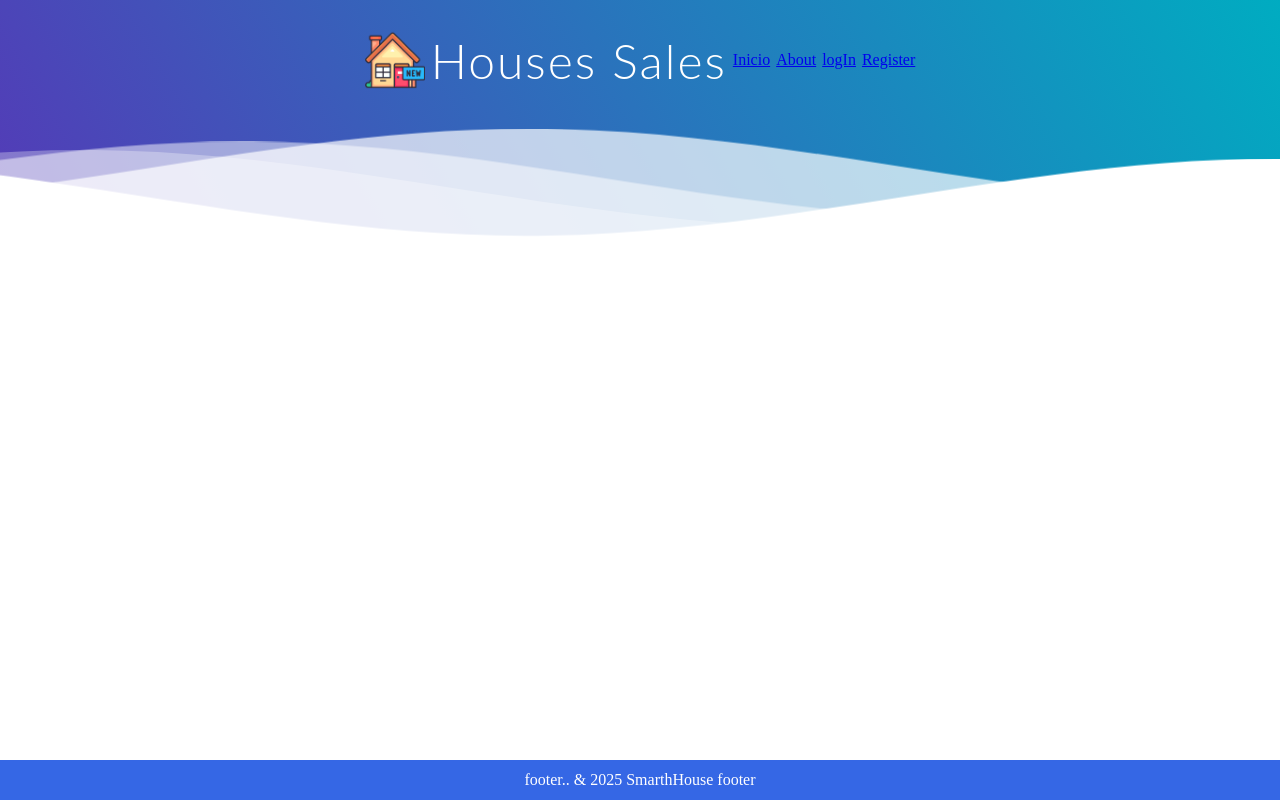
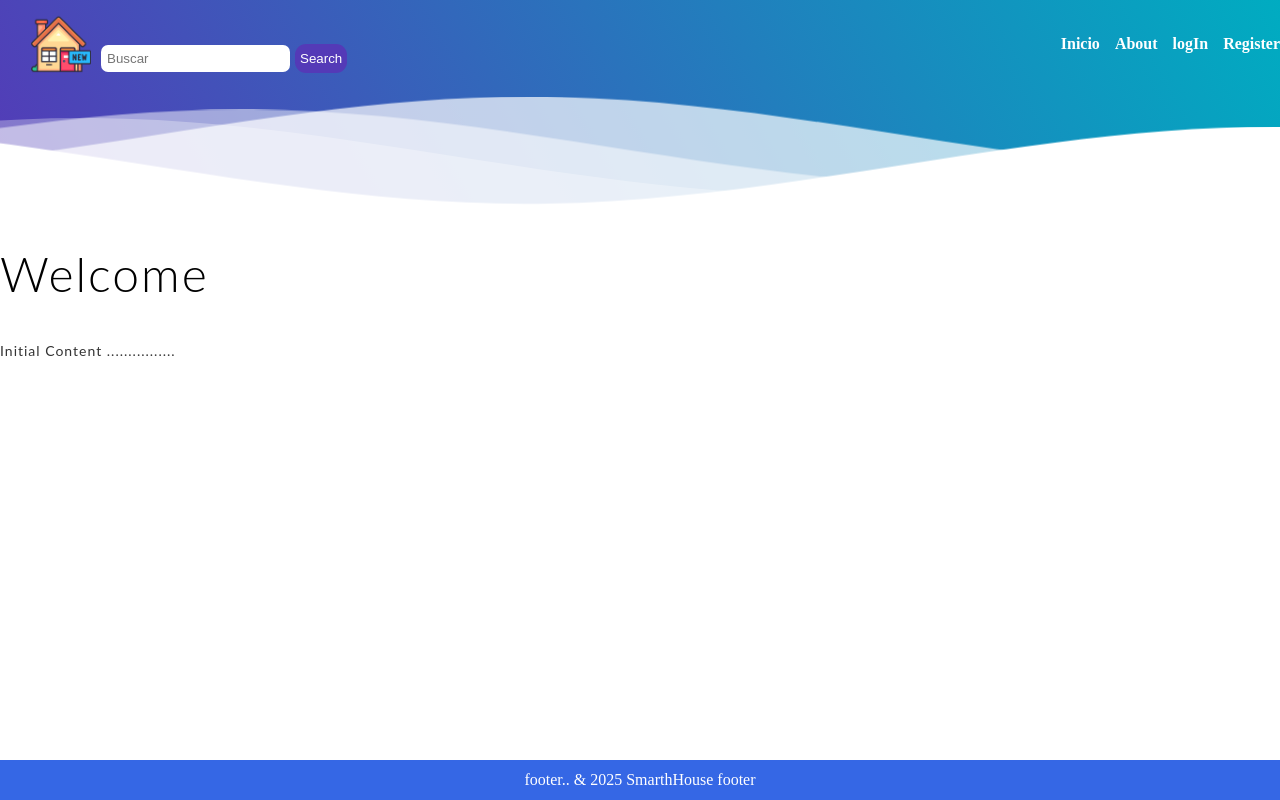
Before and after one commit to SalvadorGonzalezG/SmartHouse, a website with bundled scripts: page index.html in a window 1280 px wide. Built offline with nearby package versions, Linux system fonts and the light colour scheme.

Commit message:
Añadiendo buscardor & button search add styles

```diff
--- a/index.html
+++ b/index.html
@@ -25,14 +25,19 @@
 
     <!--Content before waves-->
     <div class="inner-header flex">
-    <img class="img-header" src="./src/assets/house.png" alt="" >
-    <h1>Houses Sales </h1>
+        <div class="left-section">
+        <img class="img-header" src="./src/assets/house.png" alt="" >
+
+        <input class="search-input" placeholder="Buscar" />
+         <button class="search-btn">Search</button>
+    </div>
+    <div class="right-section">
     <a href="/" data-router>Inicio</a>
             <a href="/about" data-router>About</a>
             <a href="/login">logIn</a>
             <a href="/register">Register</a>
     </div>
-
+</div>
     <!--Waves Container-->
     <div>
     <svg class="waves" xmlns="http://www.w3.org/2000/svg" xmlns:xlink="http://www.w3.org/1999/xlink"
--- a/src/css/index.css
+++ b/src/css/index.css
@@ -2,6 +2,12 @@ html{
     min-height: 100%;
     position: relative;
 }
+@media screen and (max-width: 480px) {
+    html {
+      min-height: 100%;
+      position:absolute;
+    }
+  }
 
 body{
     margin: 0;
@@ -39,7 +45,7 @@ p {
 
 .header {
   position:relative;
-  text-align:center;
+  text-align:end;
   background: linear-gradient(60deg, rgba(84,58,183,1) 0%, rgba(0,172,193,1) 100%);
   color:white;
 }
@@ -52,17 +58,51 @@ p {
 }
 
 .inner-header {
-  height:15vh;
+  height:11vh;
   width:100%;
   margin: 0;
-  padding: 0;
+  padding: 0, 20px; /*Añadiendo espacio a los bordes*/
+  display: flex;
+  justify-content: space-between; /*Separamos izquiera y derecha*/
+  align-items: center;
+  background-color: linear-gradient(60deg, rgba(84,58,183,1) 0% rgba(0, 172,193,1) 100%);
+  color: white;
 }
 
-.flex { /*Flexbox for containers*/
-  display: flex;
-  justify-content: center;
-  align-items: center;
-  text-align: center;
+.left-section {
+    display: flex;
+    align-items: center;
+    gap: 10px;
+}
+
+.right-section{
+    display: flex;
+    gap: 15px; /*Espacio entre enlaces*/
+}
+
+.search-input{
+    padding: 6px ;
+    border: none;
+    border-radius: 7px;
+    outline: none;
+    margin-top: 28px;
+    margin-right: -5px;
+}
+
+.search-btn{
+    padding: 7px 5px;
+    border: none;
+    background-color: #543ab7;
+    color: white;
+    cursor: pointer;
+    /* border-radius: 0 5px 5px 0; */
+    margin-top: 29px;
+    border-radius: 11px;/*Bordes redondeados a la derecha*/
+    margin-left: 0;
+
+}
+.search-btn:hover{
+    background-color: #3b2a91;
 }
 
 .waves {
@@ -113,17 +153,26 @@ p {
 /*Shrinking for mobile*/
 @media (max-width: 768px) {
   .waves {
-    height:40px;
-    min-height:40px;
+    height:100%;
+    min-height:100%;
   }
   .content {
-    height:30vh;
+    height:100vh;
   }
   h1 {
     font-size:24px;
   }
 }
 .img-header{
+    margin-left: 31px !important;
     height: 60px;
     width: 60px;
 }
+a{
+    text-decoration: none !important;
+    color: white;
+    font-weight: bold;
+}
+a:hover{
+    color: #ffeb3b;
+}
--- a/src/js/router.js
+++ b/src/js/router.js
@@ -20,11 +20,16 @@ export const initRouter = () =>{
 
     // renderizamos la pagina segun la ruta
     const renderPage = (path) =>{
-        const pageComponent = routes[path] || NotFoundPage;
+        try {
+            const pageComponent = routes[path] || NotFoundPage;
 
         // limpiamos solo el contenido dinamico y mostramos la nueva pagina ("componete")
         currentPage = pageComponent();
         contentContainer.innerHTML = MainLayout(currentPage);
+        } catch (error) {
+            console.error(`Error al renderizar page: ${error.message}`, error);
+            contentContainer.innerHTML = MainLayout(NotFoundPage());
+        }
     }
 
     const navigate = (path) =>{
--- a/src/pages/Register.js
+++ b/src/pages/Register.js
@@ -1,4 +1,3 @@
-s
 export const Register = () =>{
     return `
 <div class = "container-register">
```
